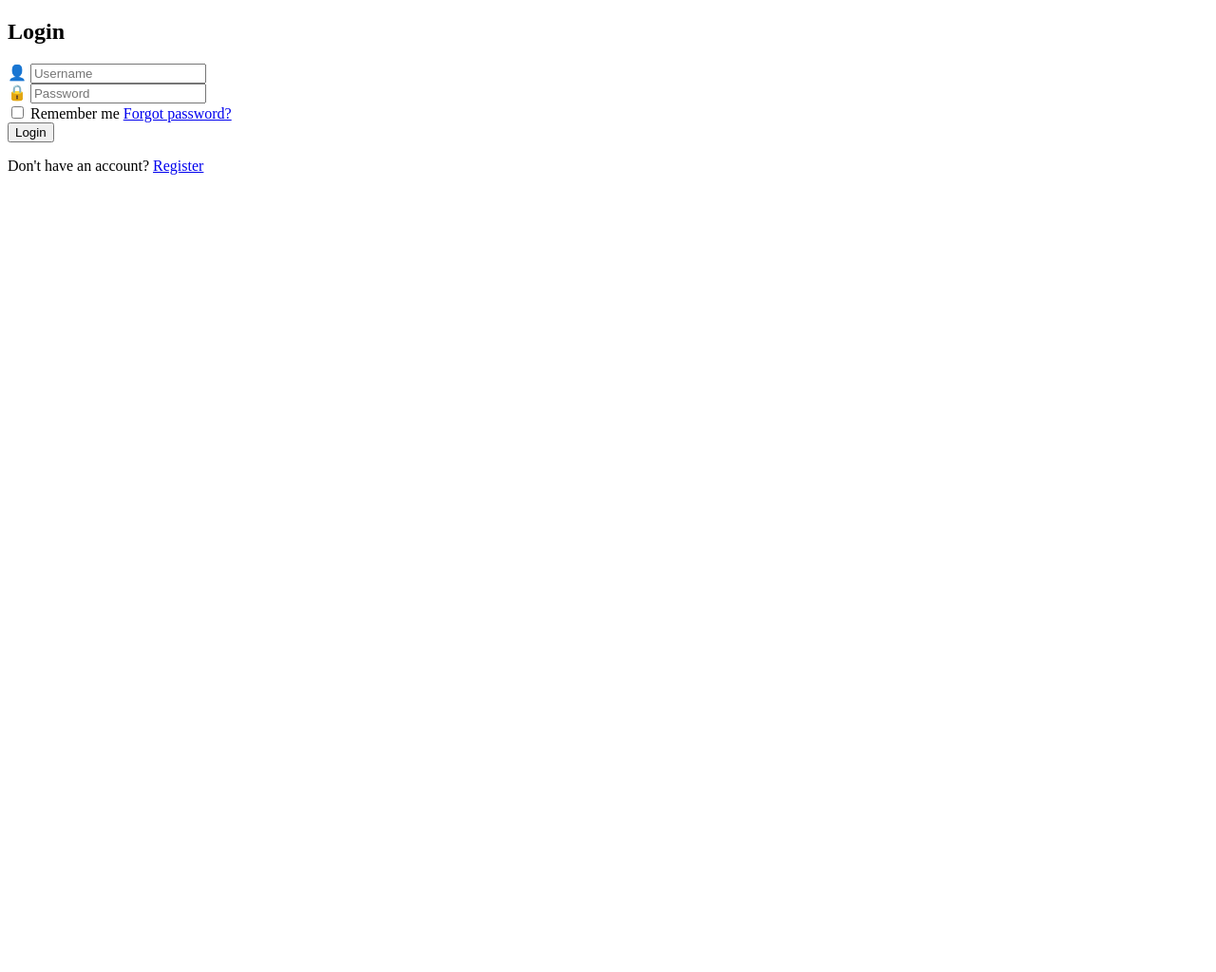
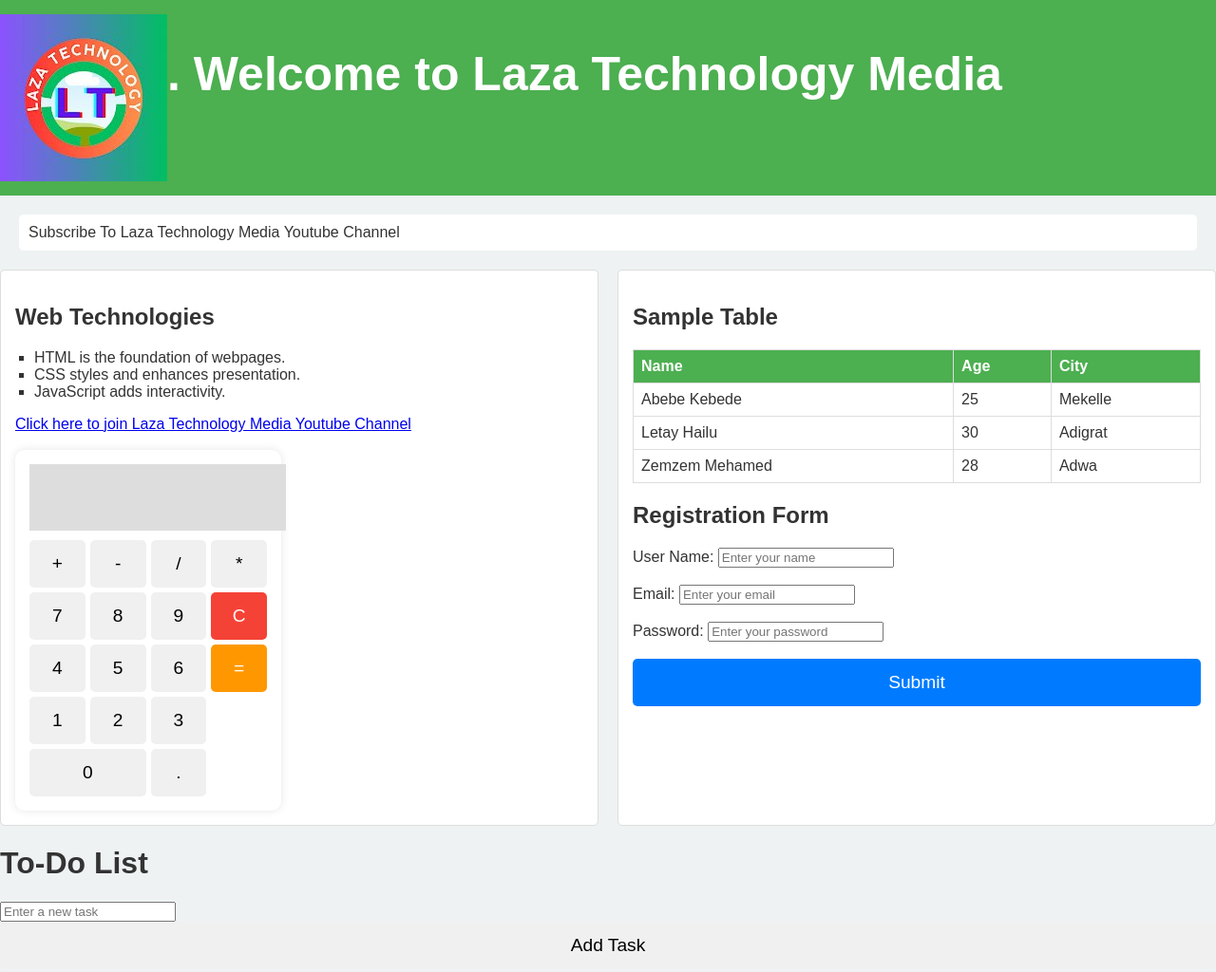
Before and after one commit to kibrom181/Web-Design-Assignment, a plain HTML site: page index.html in a window 1280 px wide. Shown: the top 1024 px of the page at 95% size. Before the commit the page ends 800 px from the top, so only its background shows below. Drawn offline with Linux system fonts and the light colour scheme.

Commit message:
add all the functionalities in the assignment

```diff
--- a/index.html
+++ b/index.html
@@ -3,34 +3,118 @@
 <head>
   <meta charset="UTF-8">
   <meta name="viewport" content="width=device-width, initial-scale=1.0">
-  <title>Login Page</title>
-  <link rel="stylesheet" href="styles.css">
+  <title>Web design assignment</title>
+  <link rel="stylesheet" href="style.css">
 </head>
 <body>
-  <div class="login-container">
-    <div class="login-box">
-      <h2>Login</h2>
-      <form>
-        <div class="input-container">
-          <span class="icon">👤</span>
-          <input type="text" placeholder="Username" required>
-        </div>
-        <div class="input-container">
-          <span class="icon">🔒</span>
-          <input type="password" placeholder="Password" required>
-        </div>
-        <div class="options">
-          <label>
-            <input type="checkbox"> Remember me
-          </label>
-          <a href="#">Forgot password?</a>
-        </div>
-        <button type="submit" class="btn-login">Login</button>
-        <p class="register-link">
-          Don't have an account? <a href="#">Register</a>
-        </p>
-      </form>
+  <header>
+    <img src="photo_2025-02-07_09-24-04.jpg" alt="logo">
+    <h1 id="main-heading">. Welcome to Laza Technology Media</h1>
+  </header>
+
+  <div class="container">
+    <p class="styled-paragraph">
+      Subscribe To Laza Technology Media Youtube Channel
+    </p>
+
+    <div class="two-column">
+      <div class="column">
+        <h2>Web Technologies</h2>
+        <ul class="styled-list">
+          <li>HTML is the foundation of webpages.</li>
+          <li>CSS styles and enhances presentation.</li>
+          <li>JavaScript adds interactivity.</li>
+        </ul>
+        <a href="https://youtube.com/channel/UChmK8bCXtx0HBRLT9NjOdKA?sub_confirmation=1" target="_blank">Click here to join Laza Technology Media Youtube Channel</a> <br><br>
+
+        <div class="calculator">
+          <input type="text" class="display" id="display" disabled>
+          <div class="buttons">
+            <button onclick="appendValue('+')">+</button>
+            <button onclick="appendValue('-')">-</button>
+              <button onclick="appendValue('/')">/</button>
+              <button onclick="appendValue('*')">*</button>
+
+
+              <button onclick="appendValue('7')">7</button>
+              <button onclick="appendValue('8')">8</button>
+              <button onclick="appendValue('9')">9</button>
+              <button onclick="clearDisplay()" class="clear">C</button>
+
+
+              <button onclick="appendValue('4')">4</button>
+              <button onclick="appendValue('5')">5</button>
+              <button onclick="appendValue('6')">6</button>
+              <button onclick="calculateResult()" class="equal">=</button>
+
+              <button onclick="appendValue('1')">1</button>
+              <button onclick="appendValue('2')">2</button>
+              <button onclick="appendValue('3')">3</button>
+              <button onclick="appendValue('0')" style="grid-column: span 2;">0</button>
+              <button onclick="appendValue('.')">.</button>
+          </div>
+      </div>
+      </div>
+      <div class="column">
+        <h2>Sample Table</h2>
+        <table>
+          <thead>
+            <tr>
+              <th>Name</th>
+              <th>Age</th>
+              <th>City</th>
+            </tr>
+          </thead>
+          <tbody>
+            <tr>
+              <td>Abebe Kebede</td>
+              <td>25</td>
+              <td>Mekelle</td>
+            </tr>
+            <tr>
+              <td>Letay Hailu</td>
+              <td>30</td>
+              <td>Adigrat</td>
+            </tr>
+            <tr>
+              <td>Zemzem Mehamed</td>
+              <td>28</td>
+              <td>Adwa</td>
+            </tr>
+          </tbody>
+        </table>
+        <h2>Registration Form</h2>
+    <form action="/submit" method="POST">
+      <label for="username">User Name:</label>
+      <input type="text" id="username" name="username" placeholder="Enter your name" required>
+      <br><br>
+
+      <label for="email">Email:</label>
+      <input type="email" id="email" name="email" placeholder="Enter your email" required>
+      <br><br>
+
+      <label for="password">Password:</label>
+      <input type="password" id="password" name="password" placeholder="Enter your password" required>
+      <br><br>
+
+      <button class="button" type="submit">Submit</button>
+    </form>
+      </div>
     </div>
   </div>
+
+  <div class="container">
+    <h1>To-Do List</h1>
+    <div class="input-section">
+        <input type="text" id="taskInput" placeholder="Enter a new task">
+        <button onclick="addTask()">Add Task</button>
+    </div>
+    <ul id="taskList"></ul>
+</div>
+
+  <footer>
+    <p>© 2025 LAZA TECHNOLOGIES</p>
+  </footer>
+  <script src="script.js"></script>
 </body>
 </html>
--- a/script.js
+++ b/script.js
@@ -0,0 +1,15 @@
+function appendValue(value) {
+    document.getElementById('display').value += value;
+}
+
+function clearDisplay() {
+    document.getElementById('display').value = '';
+}
+
+function calculateResult() {
+    try {
+        document.getElementById('display').value = eval(document.getElementById('display').value);
+    } catch {
+        document.getElementById('display').value = 'Error';
+    }
+}
--- a/style.css
+++ b/style.css
@@ -0,0 +1,176 @@
+body {
+    font-family: Arial, sans-serif;
+    margin: 0;
+    padding: 0;
+    background-color: #eef2f3;
+    color: #333;
+  }
+
+  header, footer {
+    text-align: center;
+    background-color: #4CAF50;
+    color: white;
+    padding: 15px 0;
+  }
+
+  #main-heading {
+    font-size: 32px;
+    font-weight: bold;
+    color: #fff;
+  }
+
+  .styled-paragraph {
+    margin: 20px;
+    padding: 10px;
+    background-color: #fff;
+    border-radius: 5px;
+  }
+
+
+  .styled-list {
+    list-style-type: square;
+    padding-left: 20px;
+  }
+
+
+  table {
+    width: 100%;
+    border-collapse: collapse;
+    margin-top: 10px;
+  }
+
+  th, td {
+    border: 1px solid #ddd;
+    padding: 8px;
+    text-align: left;
+  }
+
+  th {
+    background-color: #4CAF50;
+    color: white;
+  }
+
+
+  .button {
+    background-color: #007BFF;
+    color: white;
+    border: none;
+    padding: 10px 15px;
+    cursor: pointer;
+    border-radius: 5px;
+  }
+
+  .button:hover {
+    background-color: #0056b3;
+  }
+
+
+  .two-column {
+    display: flex;
+    justify-content: space-between;
+    gap: 20px;
+  }
+
+  .column {
+    width: 48%;
+    background-color: white;
+    padding: 15px;
+    border: 1px solid #ddd;
+    border-radius: 5px;
+  }
+  .calculator {
+    width: 250px;
+    background: white;
+    padding: 15px;
+    border-radius: 10px;
+    box-shadow: 0 0 10px rgba(0, 0, 0, 0.1);
+    text-align: center;
+}
+.display {
+    width: 100%;
+    height: 50px;
+    text-align: right;
+    font-size: 1.5em;
+    border: none;
+    padding: 10px;
+    margin-bottom: 10px;
+    background: #ddd;
+}
+.buttons {
+    display: grid;
+    grid-template-columns: repeat(4, 1fr);
+    gap: 5px;
+}
+button {
+    width: 100%;
+    height: 50px;
+    font-size: 1.2em;
+    border: none;
+    cursor: pointer;
+    background: #f0f0f0;
+    border-radius: 5px;
+}
+button:hover {
+    background: #ddd;
+}
+.equal {
+    grid-column: span 1;
+    background: #ff9800;
+    color: white;
+}
+.clear {
+    background: #f44336;
+    color: white;
+}
+header{
+  display: flex;
+}
+header {
+  text-align: center;
+}
+
+#main-heading {
+  font-size: 50px;
+  font-weight: bold;
+  text-align: center;
+}
+
+
+
+
+
+/*
+.input-section {
+  display: flex;
+  gap: 10px;
+}
+
+input {
+  flex: 1;
+  padding: 8px;
+  font-size: 16px;
+}
+
+button {
+  padding: 8px 12px;
+  font-size: 16px;
+  cursor: pointer;
+}
+
+ul {
+  list-style: none;
+  padding: 0;
+}
+
+li {
+  display: flex;
+  justify-content: space-between;
+  align-items: center;
+  padding: 8px;
+  border-bottom: 1px solid #ddd;
+}
+
+.completed {
+  text-decoration: line-through;
+  color: gray;
+} */
```
Also changed, not shown: photo_2025-02-07_09-24-04.jpg (added).
